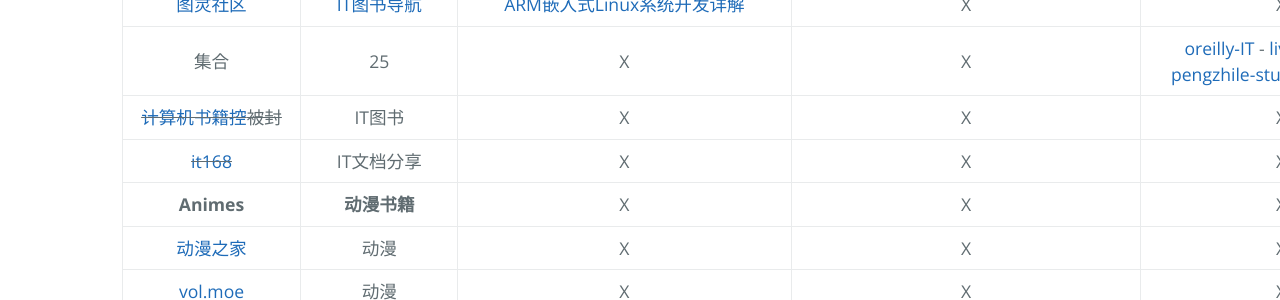
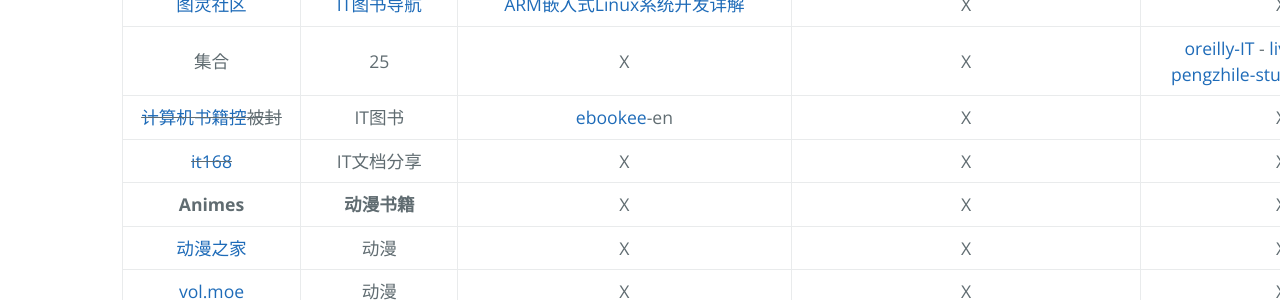
Before and after one commit to AmbroseRen/test, a Jekyll site: the page built from Library/BookSearch.md, in a window 1280 px wide and 900 px high, scrolled down 2668 px. Shown: the part 155-455 px from the top of the window. Built offline with Jekyll 4.4.1, drawn with Linux system fonts in a browser that asks for light colours; our own code applies the rules of GitHub Pages for plain Markdown files; the repository's description, which GitHub fills in, is left out.

Commit message:
Update BookSearch.md

```diff
--- a/Library/BookSearch.md
+++ b/Library/BookSearch.md
@@ -61,7 +61,7 @@
 | [free-programming-books-zh](https://github.com/EbookFoundation/free-programming-books/blob/master/books/free-programming-books-zh.md) | 手册 | [Docker](https://github.com/EbookFoundation/free-programming-books/blob/master/books/free-programming-books-zh.md#user-content-%E6%93%8D%E4%BD%9C%E7%B3%BB%E7%BB%9F)/[Git](https://github.com/EbookFoundation/free-programming-books/blob/master/books/free-programming-books-zh.md#user-content-%E7%89%88%E6%9C%AC%E6%8E%A7%E5%88%B6) | X | X |
 | [图灵社区](https://www.ituring.com.cn/book?tab=free) | [IT图书导航](https://github.com/sindresorhus/awesome) | [ARM嵌入式Linux系统开发详解](https://www.ituring.com.cn/book/1518) | X | X |
 | 集合 | 25 | X | X | [oreilly-IT](https://www.oreilly.com/products/books-videos.html) - [liveBooks-IT](https://livebook.manning.com/) - [pengzhile-studyFiles](https://github.com/pengzhile/studyFiles) IT书库 |
-| ~~[计算机书籍控](http://bestcbooks.com/categories/java/)被封~~ | IT图书 | X | X | X |
+| ~~[计算机书籍控](http://bestcbooks.com/categories/java/)被封~~ | IT图书 | [ebookee](https://www.ebookee.net/)-en | X | X |
 | ~~[it168](http://wenku.it168.com/)~~ | IT文档分享 | X | X | X |
 | __Animes__ | __动漫书籍__ | X | X | X |
 | [动漫之家](http://manhua.dmzj.com/) | 动漫 | X | X | X |
```
